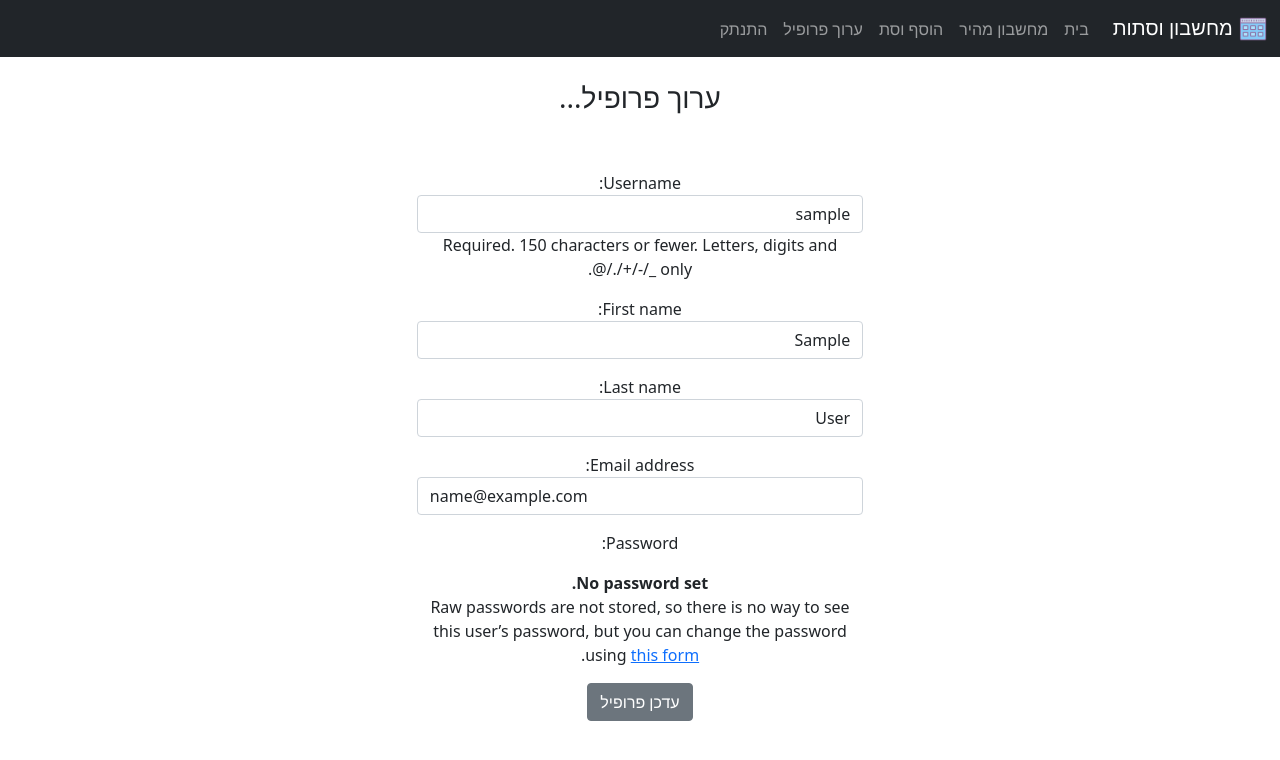
After one commit to ari-github/vestot-calculator, a Django app: page /members/edit_profile/ in a window 1280 px wide. The commit adds this page. Shown: the top 760 px of the page. Run offline with Django 3.2, Linux system fonts and the light colour scheme; the visitor is signed in with stand-in values (Sample User, id 1).

Commit message:
added edit proile

```diff
--- a/members/forms.py
+++ b/members/forms.py
@@ -1,4 +1,4 @@
-from django.contrib.auth.forms import UserCreationForm, AuthenticationForm
+from django.contrib.auth.forms import UserCreationForm, AuthenticationForm, UserChangeForm, PasswordChangeForm
 from django.contrib.auth.models import User
 from django import forms
 
@@ -6,9 +6,6 @@ class CustomUserCreationForm(UserCreationForm):
     class Meta:
         model = User
         fields = ('username', 'password1' ,'password2')
-        # widgets = {
-            # 'username': forms.TextInput(attrs={'class': 'form-control'})
-        # }
 
     def __init__(self, *args, **kwargs):
         super(UserCreationForm, self).__init__(*args, **kwargs)
@@ -18,11 +15,20 @@ class CustomUserCreationForm(UserCreationForm):
         # self.fields['password1'].widget.attrs['placeholder'] = 'Enter a Password'
         # self.fields['password1'].label=''
         # self.fields['password1'].help_text='<ul class="form-text text-muted small"><li>Your password can\'t be too similar to your other personal information.</li><li>Your password must contain at least 8 characters.</li><li>our password can\'t be a commonly used password.</li><li>Your password can\'t be entirely numeric.</li></ul>'
+        self.fields['password2'].widget.attrs['class'] = 'form-control'
 
-        self.fields['password2'].widget.attrs['class'] = 'form-control'
-        # self.fields['password2'].widget.attrs['placeholder'] = 'Verify the Password'
-        # self.fields['password2'].label=''
-        # self.fields['password2'].help_text='<div class="form-text text-muted"><small>Enter the same password as before, for verification.</small></div>'
+
+class EditProfileForm(UserChangeForm):
+    class Meta:
+        model = User
+        fields = ('username', 'first_name', 'last_name', 'email',)
+
+    def __init__(self, *args, **kwargs):
+        super(EditProfileForm, self).__init__(*args, **kwargs)
+        self.fields['username'].widget.attrs['class'] = 'form-control'
+        self.fields['first_name'].widget.attrs['class'] = 'form-control'
+        self.fields['last_name'].widget.attrs['class'] = 'form-control'
+        self.fields['email'].widget.attrs['class'] = 'form-control'
 
 
 class CustomAuthenticationForm(AuthenticationForm):
@@ -34,3 +40,20 @@ class CustomAuthenticationForm(AuthenticationForm):
         super(CustomAuthenticationForm, self).__init__(*args, **kwargs)
         self.fields['username'].widget.attrs['class'] = 'form-control'
         self.fields['password'].widget.attrs['class'] = 'form-control'
+
+
+class PasswordsChangeForm(PasswordChangeForm):
+    class Meta:
+        model = User
+        fields = ('old_password', 'new_password1', 'new_password2',)
+
+    def __init__(self, *args, **kwargs):
+        super(PasswordsChangeForm, self).__init__(*args, **kwargs)
+        self.fields['old_password'].widget.attrs['class'] = 'form-control'
+        self.fields['old_password'].widget.attrs['type'] = 'password'
+
+        self.fields['new_password1'].widget.attrs['class'] = 'form-control'
+        self.fields['new_password1'].widget.attrs['type'] = 'password'
+
+        self.fields['new_password2'].widget.attrs['class'] = 'form-control'
+        self.fields['new_password2'].widget.attrs['type'] = 'password'
--- /dev/null
+++ b/members/templates/registration/edit_profile.html
@@ -0,0 +1,19 @@
+{% extends 'vestot/base.html' %}
+
+
+{% block title %}
+    ערוך פרופיל
+{% endblock title %}
+
+
+{% block body %}
+    <h3 class="d-flex align-items-center justify-content-center">ערוך פרופיל...</h3>
+    <br><br>
+    <div class="center-form">
+        <form method="POST">
+            {% csrf_token %}
+            {{ form.as_p }}
+            <button class="btn btn-secondary">עדכן פרופיל</button>
+        </form>
+    </div>
+{% endblock body %}
--- a/members/urls.py
+++ b/members/urls.py
@@ -1,10 +1,13 @@
 from django.urls import path
 from django.contrib.auth import views
 
-from .views import UserRegister
+from .views import UserRegister, UserEdit, PasswordsChangeView, password_success
 from .forms import CustomAuthenticationForm
 
 urlpatterns = [
     path('register/', UserRegister.as_view(), name='register'),
     path('login/', views.LoginView.as_view(authentication_form=CustomAuthenticationForm), name='login'),
+    path('edit_profile/', UserEdit.as_view(), name='edit_profile'),
+    path('password/', PasswordsChangeView.as_view(), name='change_password'),
+    path('password_success/', password_success, name='password_success'),
 ]
--- a/members/views.py
+++ b/members/views.py
@@ -1,10 +1,28 @@
 from django.shortcuts import render
 from django.views import generic
 from django.urls import reverse_lazy
-from .forms import CustomUserCreationForm
+from django.contrib.auth.views import PasswordChangeView
+from .forms import CustomUserCreationForm, EditProfileForm, PasswordsChangeForm
 
 
 class UserRegister(generic.CreateView):
     form_class = CustomUserCreationForm
     template_name = 'registration/register.html'
     success_url = reverse_lazy('login')
+
+class UserEdit(generic.UpdateView):
+    form_class = EditProfileForm
+    template_name = 'registration/edit_profile.html'
+    success_url = reverse_lazy('home')
+
+    def get_object(self):
+        return self.request.user
+
+class PasswordsChangeView(PasswordChangeView):
+    form_class = PasswordsChangeForm
+    template_name = 'registration/change_password.html'
+    success_url = reverse_lazy('password_success')
+
+
+def password_success(request):
+    return render(request, 'registration/password_success.html')
--- a/vestot/templates/vestot/navbar.html
+++ b/vestot/templates/vestot/navbar.html
@@ -21,6 +21,9 @@
               <a class="nav-link" href="{% url 'add_veset' %}">הוסף וסת</a>
             </li>
             <li class="nav-item">
+              <a class="nav-link" href="{% url 'edit_profile' %}">ערוך פרופיל</a>
+            </li>
+            <li class="nav-item">
               <a class="nav-link" href="{% url 'logout' %}">התנתק</a>
             </li>
           {% else %}
```
Also changed, not shown: members/templates/registration/change_password.html (added, +17 -0 lines), members/templates/registration/password_success.html (added, +9 -0 lines).
